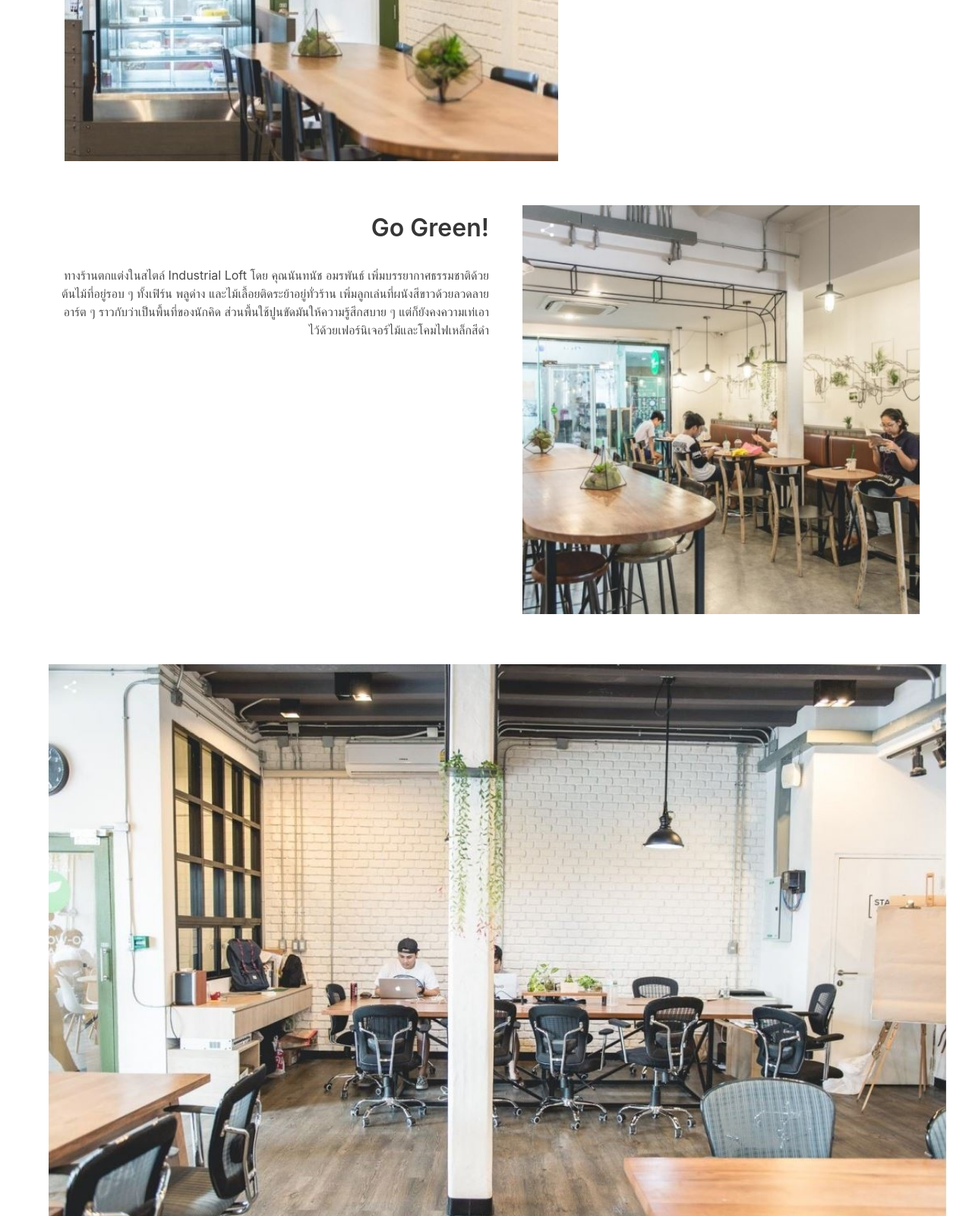
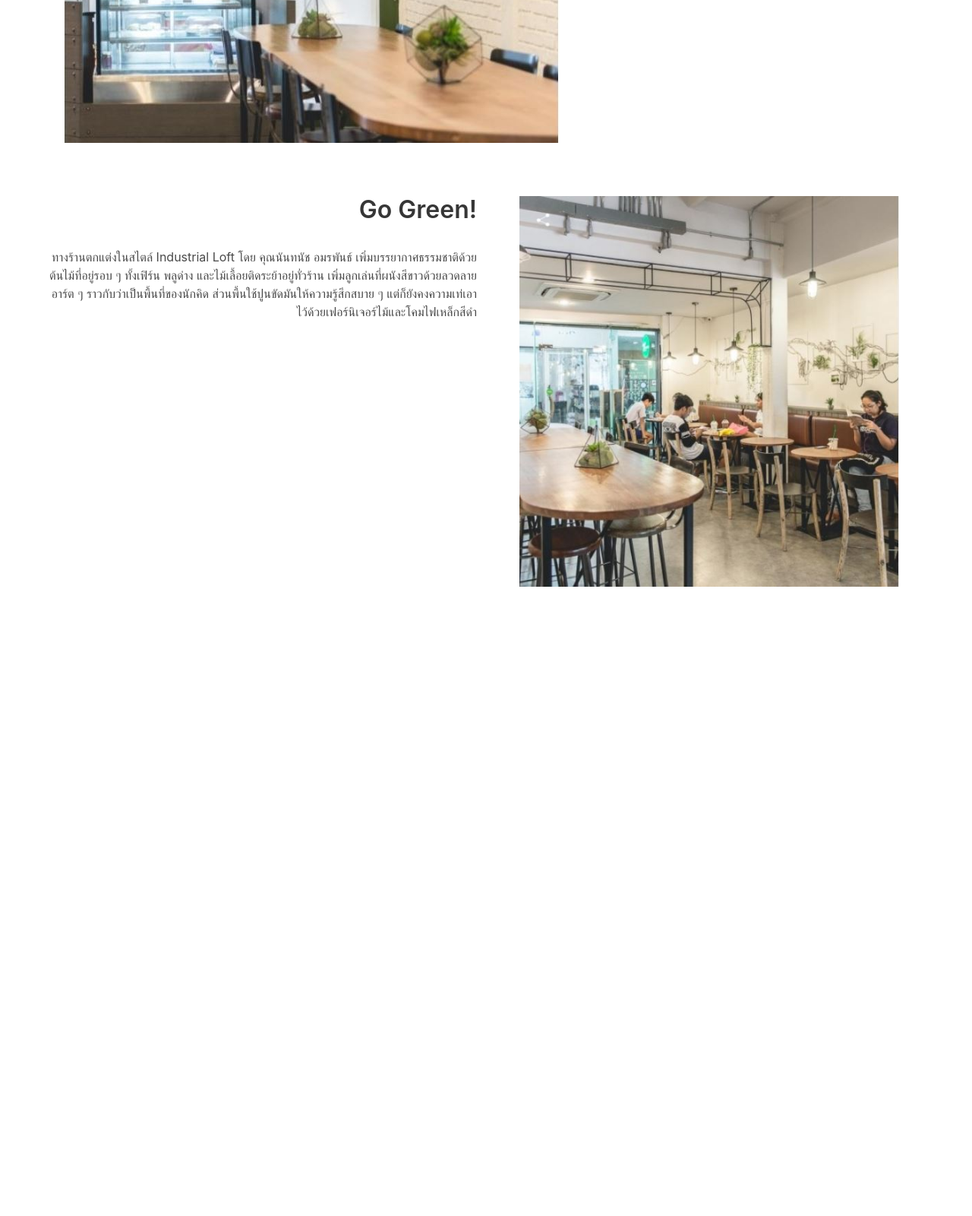
Before and after one commit to faiyubyui/24hoursbybussabha, a plain HTML site: page index.html in a window 1280 px wide. Shown: the part 1200-2800 px from the top of the page at 76% size. After the commit the page ends 1990 px from the top, so only its background shows below. Drawn offline with nearby package versions, Linux system fonts and the light colour scheme.

Commit message:
change as

```diff
--- a/index.html
+++ b/index.html
@@ -30,13 +30,13 @@
         <img src="/assets/images/home/banner/Capture.jpg" width="auto" height="auto">
     </figure>
 
-<div class="nav-head-anchor"></div>>
-<div class="content">
-	<div class="container">
+    <div class="nav-head-anchor"></div>
+    <div class="container content">
 		<div class="columns">
             <figure class="image">
                 <img src="/assets/images/home/banner/Capture1.jpg" width="auto" height="80%">
             </figure>
+
             <div class="column has-text-left">
                 <h1>Oasis of Siam</h1>
 
@@ -45,51 +45,36 @@
 
                     </div>
 					<div class="entry-content">
-					<p style="margin-left: 50" align="left"> คาเฟ่และพื้นที่ทำงานสีเขียวท่ามกลางธรรมชาติมาพร้อมคอนเซ็ปต์ รักษ์โลก ตั้งอยู่บนชั้นสองของโรงหนังลิโด้ โดย คุณป้อ จตุพล ชวพัฒนากุล หนึ่งในหุ้นส่วน ที่ถึงแม้จะเป็นนักการตลาดแต่ก็หลงใหลในธรรมชาติ ต้องการให้เป็นที่สำหรับทุกคนให้ได้มาพักผ่อนหลังจากช้อปปิ้งเหนื่อย ๆ เหมือนเป็นโอเอซิสใจกลางสยาม</p >
+    					<p style="margin-left: 50" align="left">
+                            คาเฟ่และพื้นที่ทำงานสีเขียวท่ามกลางธรรมชาติมาพร้อมคอนเซ็ปต์ รักษ์โลก ตั้งอยู่บนชั้นสองของโรงหนังลิโด้ โดย คุณป้อ จตุพล ชวพัฒนากุล หนึ่งในหุ้นส่วน ที่ถึงแม้จะเป็นนักการตลาดแต่ก็หลงใหลในธรรมชาติ ต้องการให้เป็นที่สำหรับทุกคนให้ได้มาพักผ่อนหลังจากช้อปปิ้งเหนื่อย ๆ เหมือนเป็นโอเอซิสใจกลางสยาม
+                        </p>
 					</div>
 
 			     </div>
              </div>
          </div>
- </div>
 
- 	<ul>
  		<div class="content">
-	<div class="container">
-		<div class="columns">
-
+	      <div class="columns is-multiline">
             <div class="column is-half has-text-right">
                 <h1>Go Green!</h1>
                 <div class="content">
-                <P> ทางร้านตกแต่งในสไตล์ Industrial Loft โดย คุณนันทนัช อมรพันธ์ เพิ่มบรรยากาศธรรมชาติด้วยต้นไม้ที่อยู่รอบ ๆ ทั้งเฟิร์น พลูด่าง และไม้เลื้อยติดระย้าอยู่ทั่วร้าน เพิ่มลูกเล่นที่ผนังสีขาวด้วยลวดลายอาร์ต ๆ ราวกับว่าเป็นพื้นที่ของนักคิด ส่วนพื้นใช้ปูนขัดมันให้ความรู้สึกสบาย ๆ แต่ก็ยังคงความเท่เอาไว้ด้วยเฟอร์นิเจอร์ไม้และโคมไฟเหล็กสีดำ</P>
+                    <P>
+                        ทางร้านตกแต่งในสไตล์ Industrial Loft โดย คุณนันทนัช อมรพันธ์ เพิ่มบรรยากาศธรรมชาติด้วยต้นไม้ที่อยู่รอบ ๆ ทั้งเฟิร์น พลูด่าง และไม้เลื้อยติดระย้าอยู่ทั่วร้าน เพิ่มลูกเล่นที่ผนังสีขาวด้วยลวดลายอาร์ต ๆ ราวกับว่าเป็นพื้นที่ของนักคิด ส่วนพื้นใช้ปูนขัดมันให้ความรู้สึกสบาย ๆ แต่ก็ยังคงความเท่เอาไว้ด้วยเฟอร์นิเจอร์ไม้และโคมไฟเหล็กสีดำ
+                    </P>
                 </div>
             </div>
+
+            <div class="column is-half has-text-left">
                 <div class="image">
                     <figure class="image">
                         <img src="/assets/images/home/banner/Capture2.jpg" width="100%" height="auto">
                     </figure>
                 </div>
-
-</ul>
-<ul>
-	        <div class="columns is-centered">
-                <div class="column is-11">
             </div>
         </div>
-            <figure class="image">
-                <img src="/assets/images/home/banner/Capture3.jpg" width="auto" height="auto">
-            </figure>
-            <div class="columns is-centered">
-                <div class="column is-11">
     </div>
 </div>
-            <div class="content">
-                <h1>Go Green!</h1>
-                <P> ทางร้านตกแต่งในสไตล์ Industrial Loft โดย คุณนันทนัช อมรพันธ์ เพิ่มบรรยากาศธรรมชาติด้วยต้นไม้ที่อยู่รอบ ๆ ทั้งเฟิร์น พลูด่าง และไม้เลื้อยติดระย้าอยู่ทั่วร้าน เพิ่มลูกเล่นที่ผนังสีขาวด้วยลวดลายอาร์ต ๆ ราวกับว่าเป็นพื้นที่ของนักคิด ส่วนพื้นใช้ปูนขัดมันให้ความรู้สึกสบาย ๆ แต่ก็ยังคงความเท่เอาไว้ด้วยเฟอร์นิเจอร์ไม้และโคมไฟเหล็กสีดำ</P>
-            </div>
-</ul>
-
-
 
 </body>
 </html>
```
Lines whose indentation alone changed are shown as unchanged.
